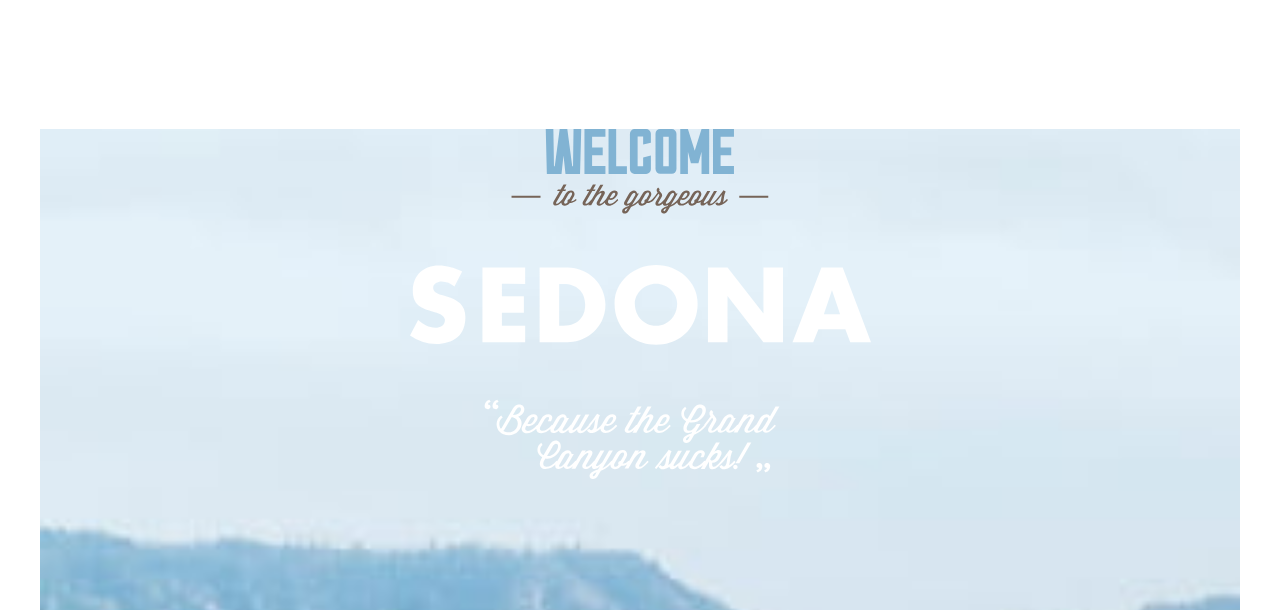
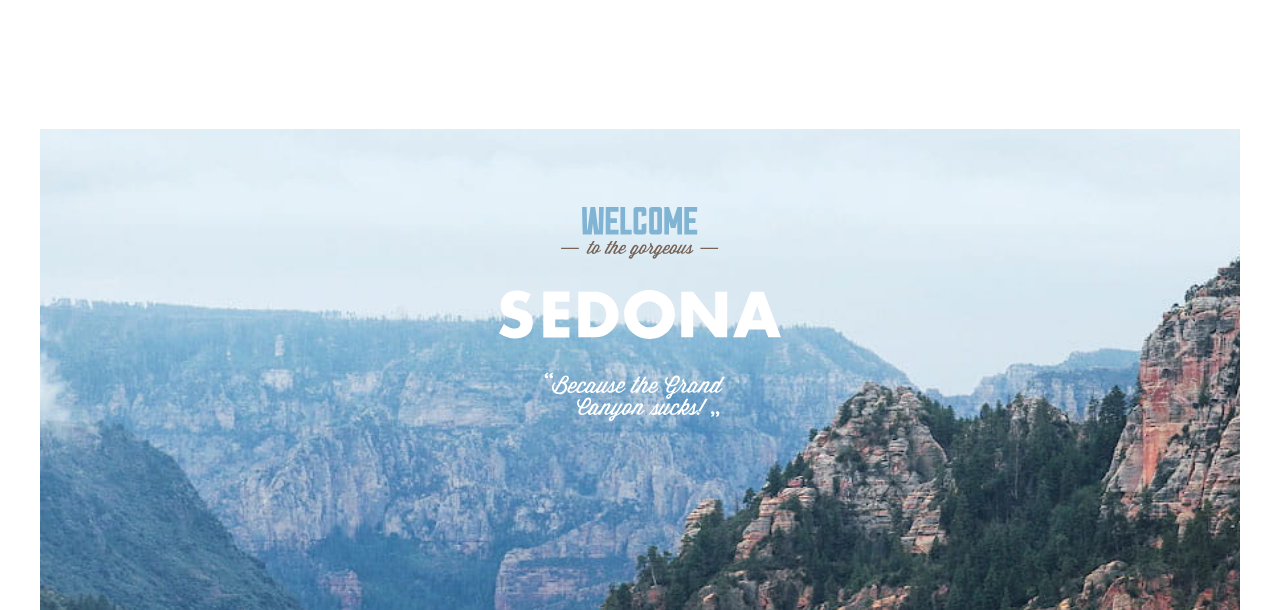
Before and after one commit to htmlacademy-adaptive/2069571-sedona-28, a website: page source/index.html in a window 1280 px wide. Shown: the part 190-800 px from the top of the page. Drawn offline with nearby package versions, Linux system fonts and the light colour scheme; files that its build step writes are made by us from their sources; files whose address does not match are found by name.

Commit message:
добавляет декоративные элементы

```diff
--- a/source/index.html
+++ b/source/index.html
@@ -46,8 +46,8 @@
     </section>
     <section class="advantages">
         <header class="advantages__header">
-          <h3 class="advantages__title title">Седона — небольшой <br>городок в Аризоне, <br>заслуживающий большего!</h3>
-          <p class="advantages__text text">Рассмотрим 5 причин, по которым <br>Седона круче, чем Гранд Каньон!</p>
+          <h3 class="advantages-header__title title">Седона — небольшой <br>городок в Аризоне, <br>заслуживающий большего!</h3>
+          <p class="advantages-header__text text">Рассмотрим 5 причин, по которым <br>Седона круче, чем Гранд Каньон!</p>
         </header>
         <ul class="advantages__list list-reset">
           <li class="advantages__item">
--- a/source/less/blocks/advantages.less
+++ b/source/less/blocks/advantages.less
@@ -2,6 +2,10 @@
   text-align: center;
   min-width: 284px;
   min-height: 157px;
+}
+
+.advantages-header__title {
+  margin: 0 0 35px 0;
 }
 
 .advantages__item--background-dark {
@@ -26,6 +30,11 @@
   .advantages__header {
     min-height: 103px;
   }
+
+  .advantages-header__title {
+    margin-bottom: 30px;
+  }
+
 
   .advantages__list {
     display: flex;
--- a/source/less/blocks/hero-index.less
+++ b/source/less/blocks/hero-index.less
@@ -3,35 +3,60 @@
   background-image: url("../img/hero-background.jpg");
   background-repeat: no-repeat;
   background-size: cover;
-}
+  display: flex;
+  justify-content: center;
+  margin-bottom: 33px;
+  padding: 90px 0 85px;
+  position: relative;
 
-.hero-index__slogan {
-  display: block;
-  width: 282px;
-  height: 214px;
-  margin: 0 auto;
-}
-
-.hero-index__slogan img {
-  display: block;
-  width: 100%;
-  height: 100%;
+  &::before {
+    content: "";
+    background: url("../img/hero-divider.svg") no-repeat center;
+    width: 100%;
+    height: 57px;
+    position: absolute;
+    bottom: 0;
+    left: 0;
+  }
 }
 
 @media (min-width: @tablet-width) {
   .hero-index {
     width: @tablet-width;
     min-height: 518px;
-  }
+    background-image: url("../img/hero-background-tablet.jpg");
+    padding: 77px 0 91px;
+    margin-bottom: 48px;
+    position: relative;
 
-  .hero-index__slogan {
-    width: 461px;
-    height: 350px;
+    &::before {
+      content: "";
+      background: url("../img/hero-divider.svg") no-repeat center;
+      width: 100%;
+      height: 57px;
+      position: absolute;
+      bottom: 0;
+      left: 0;
+    }
   }
 }
 
 @media (min-width: @desktop-width) {
   .hero-index {
     width: @desktop-width;
+    background-image: url("../img/hero-background-desktop.jpg");
+    margin-bottom: 59px;
+    padding: 78px 0 90px;
+    position: relative;
+
+    &::before {
+      content: "";
+      background: url("../img/hero-divider.svg") no-repeat center;
+      width: 100%;
+      height: 57px;
+      position: absolute;
+      bottom: 0;
+      left: 0;
+    }
   }
 }
```
Also changed, not shown: source/img/hero-background-desktop.jpg (added), source/img/hero-background-tablet.jpg (added), source/img/hero-divider.svg (added).
